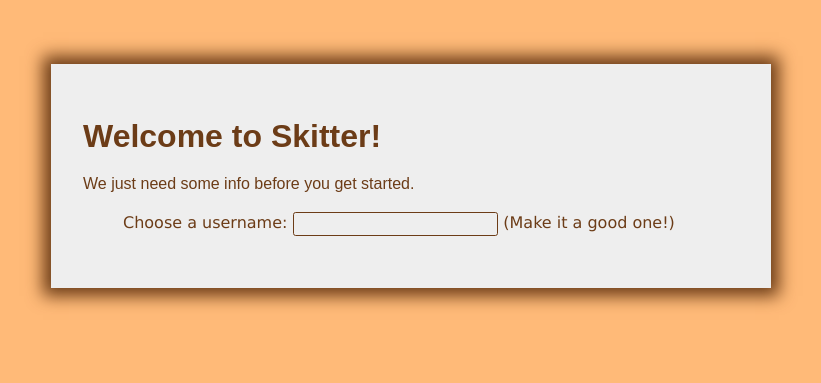
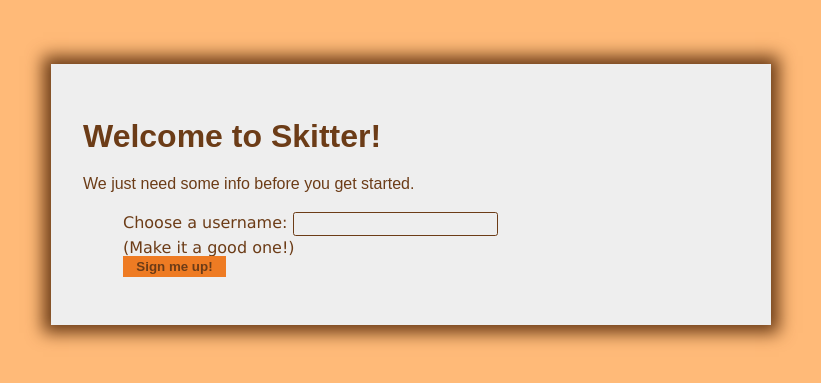
Before and after one commit to s-newman/skitter, a Flask app: page /new-account in a window 1280 px wide. Shown: the top 383 px of the page, without its empty margins (229-1050 px from the left). Run offline with Flask 2, Linux system fonts and the light colour scheme.

Commit message:
Revert part of new-account page changes
I removed a little too much from the new account page.  For example, I removed
the button you use to submit the dang thing.  That's pretty important to keep
in there.

```diff
--- a/frontend/app/ui/templates/new-account.html
+++ b/frontend/app/ui/templates/new-account.html
@@ -16,8 +16,10 @@
                     <li class="form-item">
                         <label>Choose a username:</label>
                         <input type="text" id="username" class="border">
-                        <label>(Make it a good one!)</label>
                     </li>
+                    <li><label>(Make it a good one!)</label></li>
+                    <li><input type="submit" value="Sign me up!" class="border"></li>
+                    <span id="form-error-text"></span>
                 </ul>
             </form>
         </section>
```
